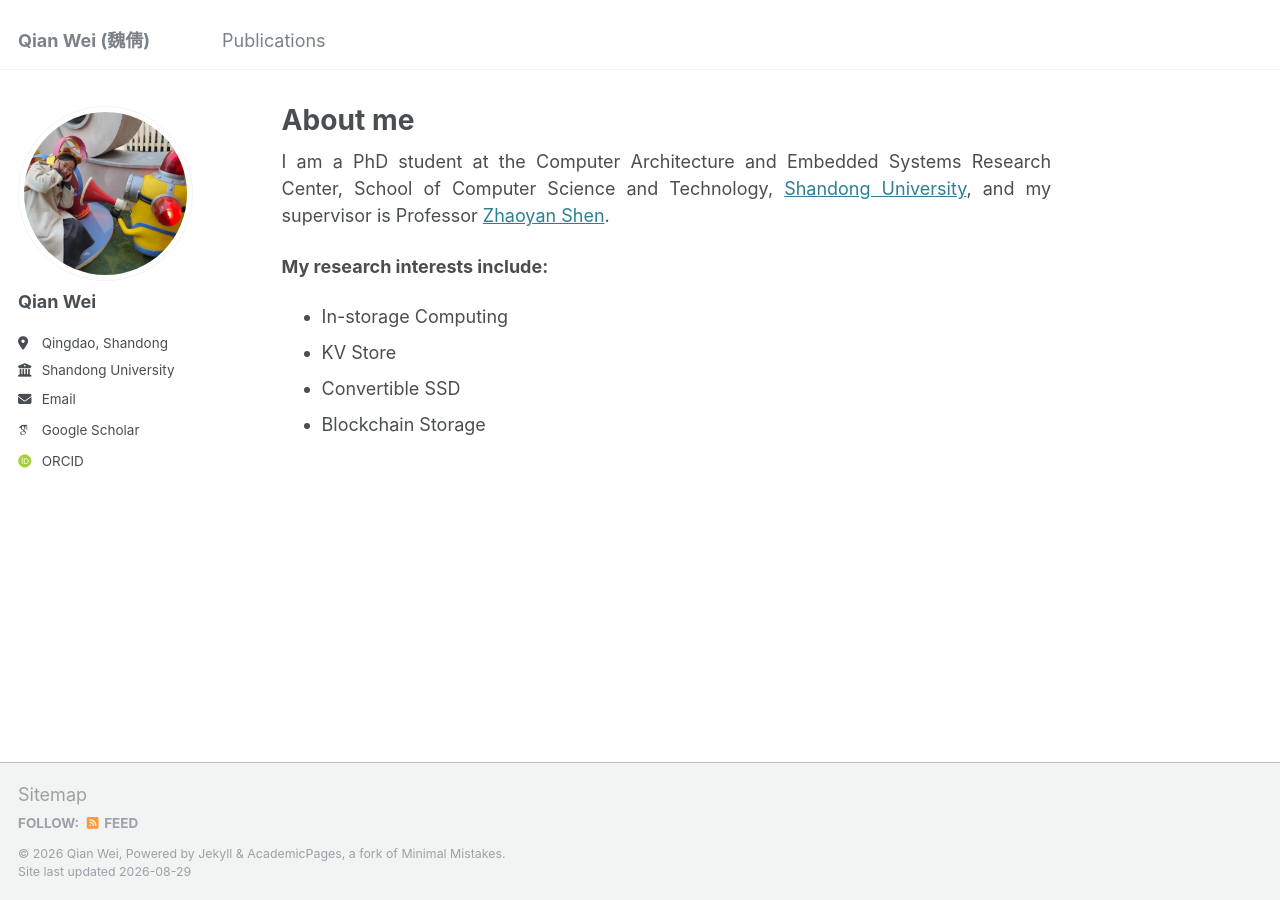
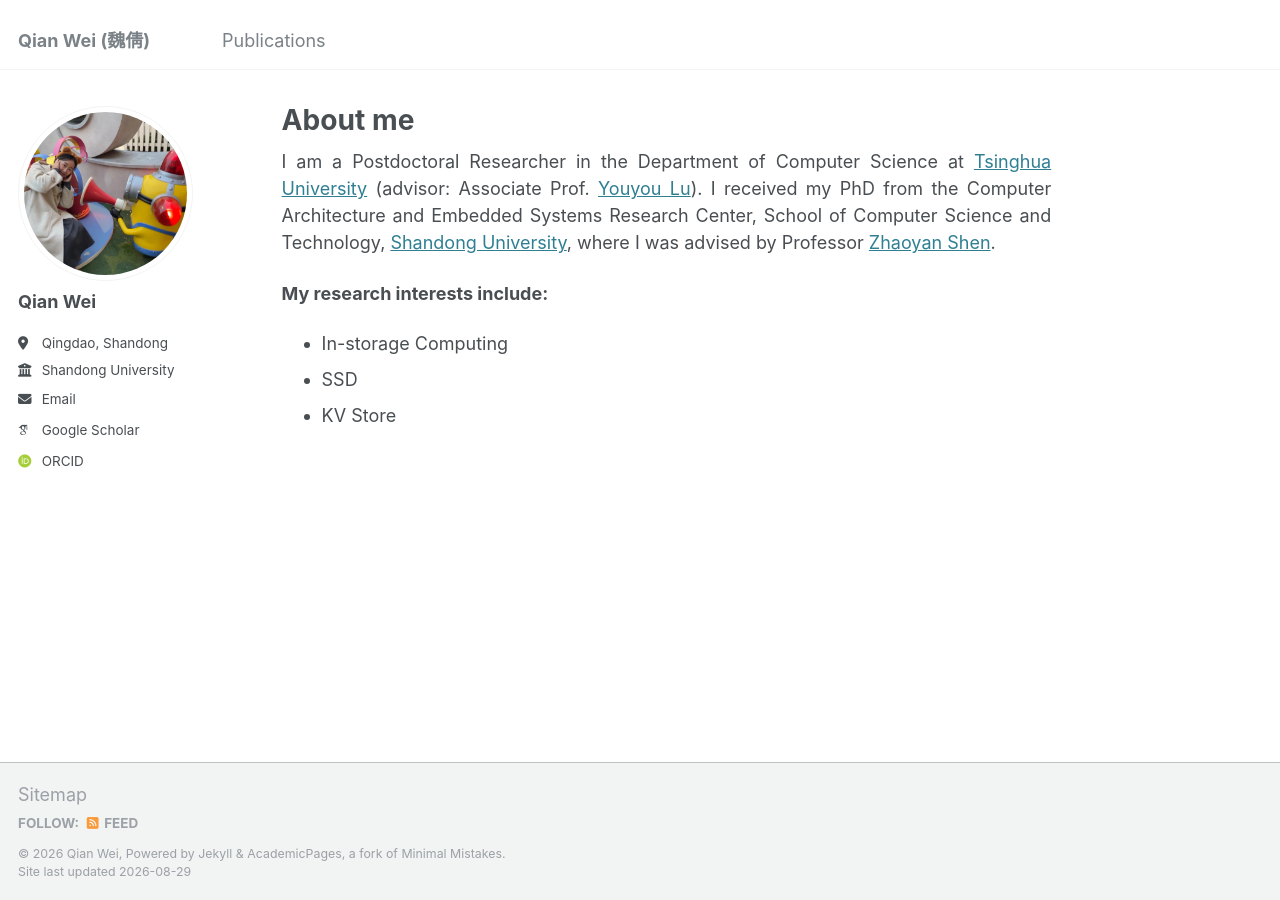
Before and after one commit to starry12/starry12.github.io, a Jekyll site: the page built from _pages/about.md, in a window 1280 px wide. Built offline with Jekyll 4.4.1, drawn with Linux system fonts in a browser that asks for light colours; some web fonts are replaced.

Commit message:
Revise about page with updated profile information
Updated research interests and added new affiliations.

```diff
--- a/_pages/about.md
+++ b/_pages/about.md
@@ -7,15 +7,16 @@ redirect_from:
   - /about.html
 ---
 
-<p align = "justify">
- I am a PhD student at the Computer Architecture and Embedded Systems Research Center, School of Computer Science and Technology, <a href="https://en.sdu.edu.cn">Shandong University</a>, and my supervisor is Professor <a href="https://zyshen00.github.io/">Zhaoyan Shen</a>.
+<p align="justify">
+  I am a Postdoctoral Researcher in the Department of Computer Science at <a href="https://www.tsinghua.edu.cn/en/">Tsinghua University</a> (advisor: Associate Prof. <a href="https://storage.cs.tsinghua.edu.cn/~lu">Youyou Lu</a>). I received my PhD from the Computer Architecture and Embedded Systems Research Center, School of Computer Science and Technology, <a href="https://en.sdu.edu.cn">Shandong University</a>, where I was advised by Professor <a href="https://zyshen00.github.io/">Zhaoyan Shen</a>.
 </p>
-<p align = "justify">
-<strong>My research interests include:</strong>
+
+<p align="justify">
+  <strong>My research interests include:</strong>
 </p>
+
 <ul>
-<li>In-storage Computing</li>
-<li>KV Store</li>
-<li>Convertible SSD</li>
-<li>Blockchain Storage</li>
+  <li>In-storage Computing</li>
+  <li>SSD</li>
+  <li>KV Store</li>
 </ul>
```
